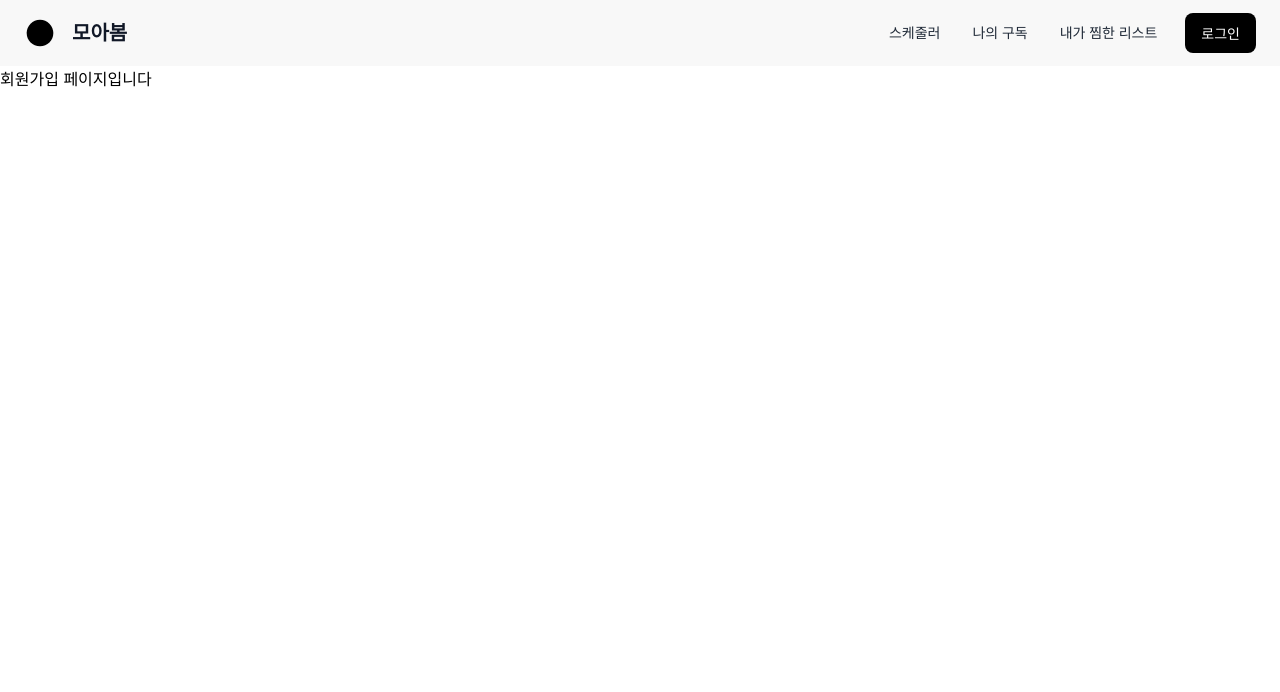
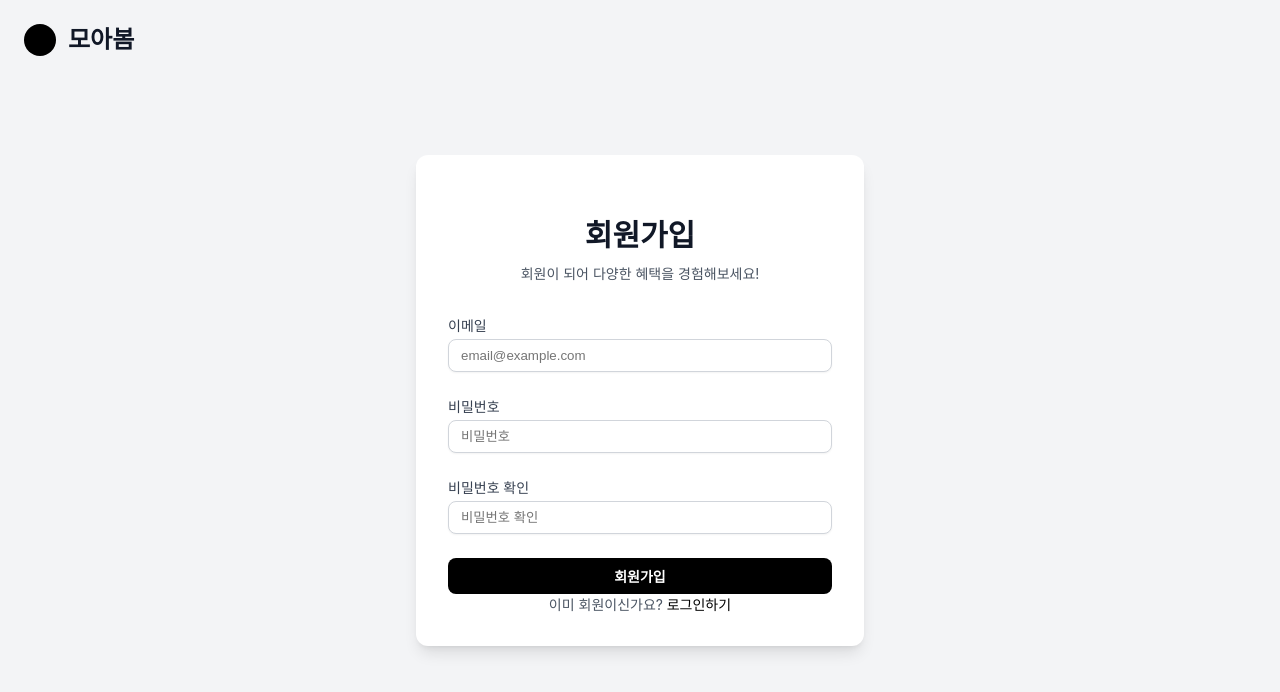
Before and after one commit to SE-MoaBom/SE-MoaBom-Front, a React (Vite) app: page /signup in a window 1280 px wide. Shown: the top 692 px of the page. Built offline with nearby package versions, Linux system fonts and the light colour scheme.

Commit message:
회원가입 페이지 UI 구현

```diff
--- a/src/pages/SignupPage.tsx
+++ b/src/pages/SignupPage.tsx
@@ -1,11 +1,101 @@
-import React from "react";
-import Header from "../components/Header";
+import React, { useState } from "react";
+import "../styles/SignupPage.css";
+
+const SimpleLogoHeader = () => {
+  return (
+    <header className="simple-header">
+      <div className="logo-container">
+        <div className="logo-icon"></div>
+        <span className="logo-text">모아봄</span>
+      </div>
+    </header>
+  );
+};
 
 const SignupPage: React.FC = () => {
+  const [email, setEmail] = useState("");
+  const [password, setPassword] = useState("");
+  const [confirmPassword, setConfirmPassword] = useState("");
+
+  const handleSignup = (e: React.FormEvent) => {
+    e.preventDefault();
+    if (password !== confirmPassword) {
+      alert("비밀번호가 일치하지 않습니다!");
+      return;
+    }
+    console.log("회원가입 시도:", { email, password });
+    alert("회원가입 성공!");
+  };
+
   return (
-    <div className="signup-page">
-      <Header />
-      <div>회원가입 페이지입니다</div>
+    <div className="page-wrapper">
+      <SimpleLogoHeader />
+      <main className="signup-page-container">
+        <div className="signup-form-container">
+          <div>
+            <h2 className="signup-title">회원가입</h2>
+            <p className="signup-subtitle">
+              회원이 되어 다양한 혜택을 경험해보세요!
+            </p>
+          </div>
+          <form className="signup-form" onSubmit={handleSignup}>
+            <div>
+              <label htmlFor="email" className="input-label">
+                이메일
+              </label>
+              <input
+                id="email"
+                type="email"
+                value={email}
+                onChange={(e) => setEmail(e.target.value)}
+                placeholder="email@example.com"
+                required
+                className="input-field"
+              />
+            </div>
+            <div>
+              <label htmlFor="password" className="input-label">
+                비밀번호
+              </label>
+              <input
+                id="password"
+                type="password"
+                value={password}
+                onChange={(e) => setPassword(e.target.value)}
+                placeholder="비밀번호"
+                required
+                className="input-field"
+              />
+            </div>
+            <div>
+              <label htmlFor="confirmPassword" className="input-label">
+                비밀번호 확인
+              </label>
+              <input
+                id="confirmPassword"
+                type="password"
+                value={confirmPassword}
+                onChange={(e) => setConfirmPassword(e.target.value)}
+                placeholder="비밀번호 확인"
+                required
+                className="input-field"
+              />
+            </div>
+            <div>
+              <button type="submit" className="submit-button">
+                회원가입
+              </button>
+            </div>
+          </form>
+          <p className="login-prompt">
+            이미 회원이신가요?
+            <a href="/login" className="login-link">
+              {" "}
+              로그인하기
+            </a>
+          </p>
+        </div>
+      </main>
     </div>
   );
 };
--- /dev/null
+++ b/src/styles/SignupPage.css
@@ -0,0 +1,122 @@
+.simple-header {
+  position: absolute;
+  top: 0;
+  left: 0;
+  width: 100%;
+  padding: 1.5rem;
+}
+
+.logo-container {
+  display: flex;
+  align-items: center;
+  gap: 0.75rem;
+}
+
+.logo-icon {
+  width: 2rem;
+  height: 2rem;
+  background-color: black;
+  border-radius: 9999px;
+}
+
+.logo-text {
+  font-size: 1.5rem;
+  font-weight: 700;
+}
+
+.page-wrapper {
+  display: flex;
+  flex-direction: column;
+  min-height: 100vh;
+  background-color: #f3f4f6;
+}
+
+.signup-page-container {
+  flex-grow: 1;
+  display: flex;
+  align-items: center;
+  justify-content: center;
+  padding: 1rem;
+}
+
+.signup-form-container {
+  width: 100%;
+  max-width: 28rem;
+  background-color: white;
+  padding: 2rem;
+  border-radius: 0.75rem;
+  box-shadow: 0 10px 15px -3px rgb(0 0 0 / 0.1), 0 4px 6px -4px rgb(0 0 0 / 0.1);
+}
+
+.signup-title {
+  margin-top: 1.5rem;
+  text-align: center;
+  font-size: 1.875rem;
+  font-weight: 700;
+  color: #111827;
+}
+
+.signup-subtitle {
+  margin-top: 0.5rem;
+  text-align: center;
+  font-size: 0.875rem;
+  color: #4b5563;
+}
+
+.signup-form {
+  margin-top: 2rem;
+  display: flex;
+  flex-direction: column;
+  gap: 1.5rem;
+}
+
+.input-label {
+  display: block;
+  font-size: 0.875rem;
+  font-weight: 500;
+  color: #374151;
+  margin-bottom: 0.25rem;
+}
+
+.input-field {
+  display: block;
+  width: 100%;
+  border-radius: 0.5rem;
+  border: 1px solid #d1d5db;
+  padding: 0.5rem 0.75rem;
+  box-shadow: 0 1px 2px 0 rgb(0 0 0 / 0.05);
+}
+.input-field:focus {
+  outline: 2px solid black;
+}
+
+.submit-button {
+  width: 100%;
+  padding: 0.5rem 1rem;
+  border-radius: 0.5rem;
+  background-color: black;
+  color: white;
+  font-size: 0.875rem;
+  font-weight: 600;
+  border: none;
+  cursor: pointer;
+  transition: background-color 0.2s;
+}
+.submit-button:hover {
+  background-color: #374151;
+}
+
+.login-prompt {
+  text-align: center;
+  font-size: 0.875rem;
+  color: #4b5563;
+}
+
+.login-link {
+  font-weight: 500;
+  color: black;
+  text-decoration: none;
+}
+.login-link:hover {
+  text-decoration: underline;
+}
```
Also changed, not shown: 1 other file (tests, documents, lock files or other folders).
